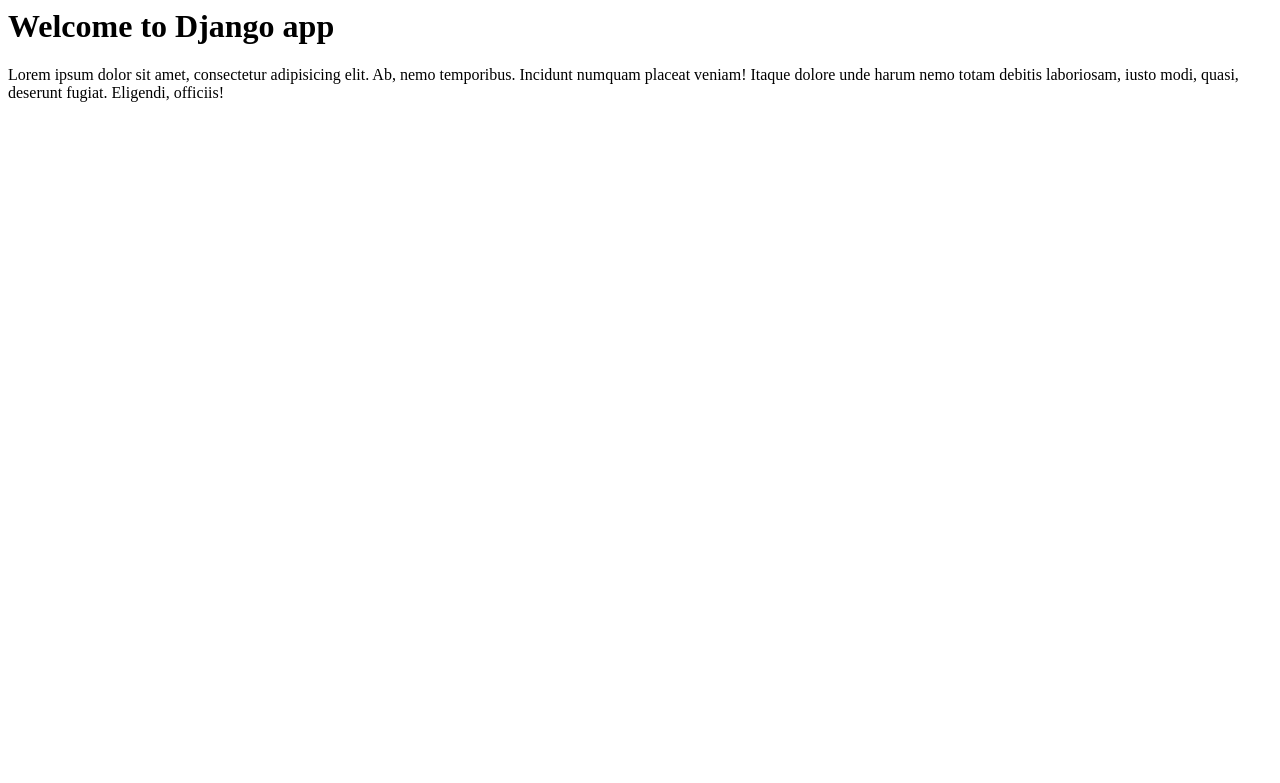
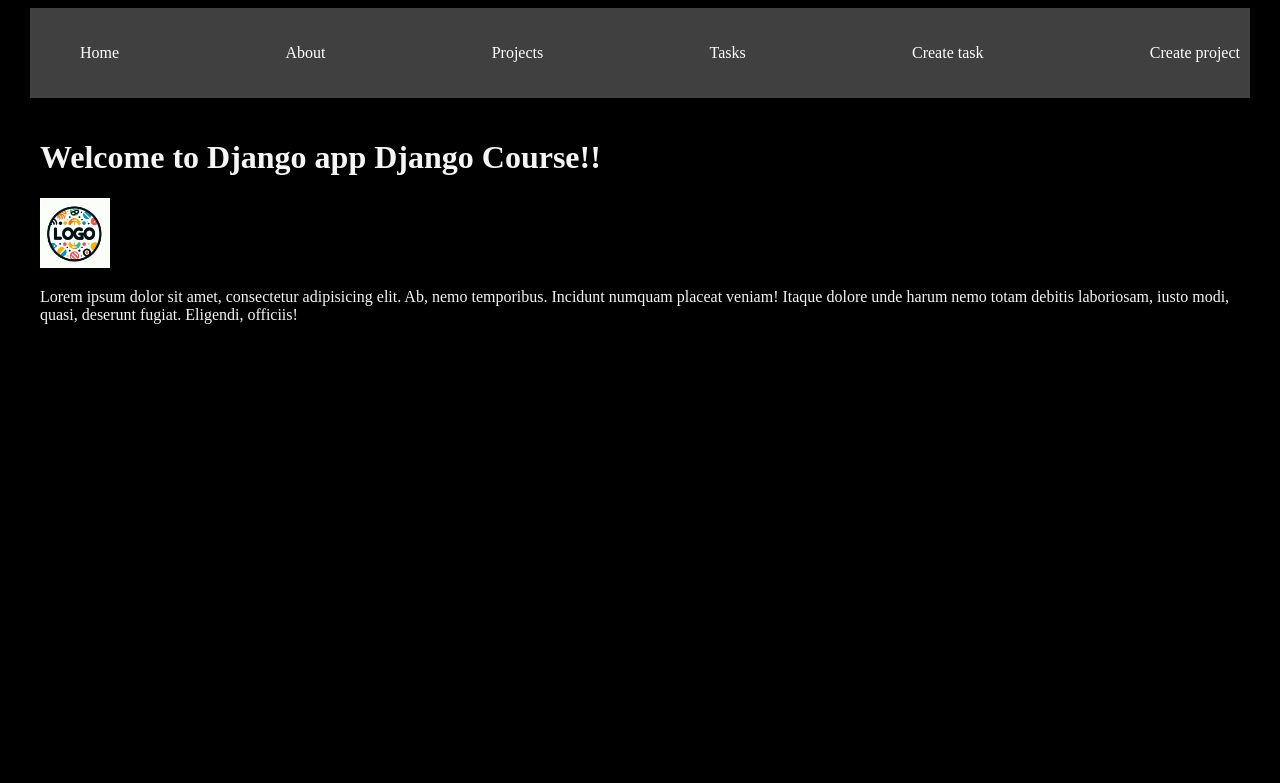
Before and after one commit to LuisEmanuelAC/DjangoProject, a Django app: page / in a window 1280 px wide. Shown: the top 783 px of the page. Run offline with Django 5.2, Linux system fonts and the light colour scheme.

Commit message:
adds tamplates, forms projects and tasks, static files and finished project

```diff
--- a/myapp/models.py
+++ b/myapp/models.py
@@ -10,7 +10,8 @@
 class Task(models.Model):
     title = models.CharField(max_length=200)
     description = models.TextField()
-    Project = models.ForeignKey(Project, on_delete=models.CASCADE)
+    project = models.ForeignKey(Project, on_delete=models.CASCADE)
+    done = models.BooleanField(default=False)
 
     def __str__(self):
         return self.title + ' - ' + self.Project.name
--- /dev/null
+++ b/myapp/static/styles/main.css
@@ -0,0 +1,47 @@
+body {
+    background-color: black;
+    color: whitesmoke;
+}
+
+.navbar {
+    background-color: #404040;
+    padding: 5px 0;
+}
+
+.navbar ul {
+    display: flex;
+    justify-content: space-between;
+}
+
+.navbar ul li {
+    list-style: none;
+}
+
+.navbar ul li a {
+    color: white;
+    text-decoration: none;
+}
+
+.navbar ul li a:hover {
+    color: aquamarine;
+}
+
+.container {
+    max-width: 1200px;
+    margin: auto;
+    padding: 20px 10px;
+}
+
+.card {
+    background-color: whitesmoke;
+    color: black;
+    padding: 20px;
+    margin-bottom: 2px;
+}
+
+.input {
+    background-color: turquoise;
+    padding: 10px;
+    text-align: center;
+    display: block;
+}
--- a/myapp/templates/index.html
+++ b/myapp/templates/index.html
@@ -1,2 +1,11 @@
-<h1>Welcome to Django app</h1>
+{% extends 'layouts/base.html' %}
+
+{% load static %}
+
+{% block content %}
+
+<h1>Welcome to Django app {{ title }}</h1>
+<img src="{% static 'logo.png' %}" alt="" width="70">
 <p>Lorem ipsum dolor sit amet, consectetur adipisicing elit. Ab, nemo temporibus. Incidunt numquam placeat veniam! Itaque dolore unde harum nemo totam debitis laboriosam, iusto modi, quasi, deserunt fugiat. Eligendi, officiis!</p>
+
+{% endblock %}
--- /dev/null
+++ b/myapp/templates/layouts/base.html
@@ -0,0 +1,41 @@
+{% load static %}
+
+<!DOCTYPE html>
+<html lang="en">
+<head>
+    <meta charset="UTF-8">
+    <meta name="viewport" content="width=device-width, initial-scale=1.0">
+    <title>Django Project</title>
+    <link rel="stylesheet" href="{% static 'styles/main.css' %}">
+</head>
+<body>
+    <nav class="navbar container">
+        <ul>
+            <li>
+                <a href="{% url 'index' %}">Home</a>
+            </li>
+            <li>
+                <a href="{% url 'about' %}">About</a>
+            </li>
+            <li>
+                <a href="{% url 'projects' %}">Projects</a>
+            </li>
+            <li>
+                <a href="{% url 'tasks' %}">Tasks</a>
+            </li>
+            <li>
+                <a href="{% url 'create_task' %}">Create task</a>
+            </li>
+            <li>
+                <a href="{% url 'create_project' %}">Create project</a>
+            </li>
+        </ul>
+    </nav>
+
+    <main class="container">
+        {% block content %}
+        {% endblock %}
+    </main>
+
+</body>
+</html>
--- a/myapp/templates/projects.html
+++ /dev/null
@@ -1 +0,0 @@
-<h1>Project</h1>
--- a/myapp/templates/tasks.html
+++ /dev/null
@@ -1 +0,0 @@
-<h1>Tasks</h1>
--- a/myapp/urls.py
+++ b/myapp/urls.py
@@ -2,9 +2,12 @@
 from . import views
 
 urlpatterns = [
-   path('', views.index),
-   path('about/', views.about),
-   path('hello/<str:username>', views.hello),
-   path('projects/', views.Projects),
-   path('tasks/', views.tasks)
+   path('', views.index, name="index"),
+   path('about/', views.about, name="about"),
+   path('hello/<str:username>', views.hello, name="hello"),
+   path('projects/', views.Projects, name="projects"),
+   path('projects/<int:id>', views.project_detail, name="project_detail"),
+   path('tasks/', views.tasks, name="tasks"),
+   path('create_task/', views.create_task, name="create_task"),
+   path('create_project/', views.create_project, name="create_project")
 ]
--- a/myapp/views.py
+++ b/myapp/views.py
@@ -1,23 +1,63 @@
-from django.shortcuts import render
-from django.http import HttpResponse, JsonResponse
+from django.shortcuts import render , redirect
+from django.http import HttpResponse
 from .models import Project, Task
 from django.shortcuts import get_object_or_404
+from .forms import CreateNewTask, CreateNewProject
 
 # Create your views here.
 
 def index(request):
-    return render(request, 'index.html')
+    title = 'Django Course!!'
+    return render(request, 'index.html', {
+        'title': title
+    })
 
 def about(request):
-    return render(request, 'about.html')
+    username = 'luis'
+    return render(request, 'about.html', {
+        'username': username
+    })
 
 def hello(request, username):
     return HttpResponse("<h1>Hello %s</h1>" % username)
 
 def Projects(request):
-    projects = list(Project.objects.values())
-    return JsonResponse(projects, safe=False)
+    # projects = list(Project.objects.values())
+    projects = Project.objects.all()
+    return render(request, 'projects/projects.html', {
+        'projects' : projects
+    })
 
-def tasks(request, title):
-    task = Task.objects.get(title=title)
-    return HttpResponse('task: %s' % task.title)
+def tasks(request):
+    # task = Task.objects.get(title=title)
+    tasks = Task.objects.all()
+    return render(request, 'tasks/tasks.html',{
+        'tasks' : tasks
+    })
+
+def create_task(request):
+    if request.method == 'GET':
+        return render(request, 'tasks/create_task.html', {
+            'form': CreateNewTask()
+        })
+    else:
+        Task.objects.create(title=request.POST['title'], description=request.POST['description'], project_id=1)
+        return redirect('tasks')
+
+def create_project(request):
+    if request.method == 'GET':
+        return render(request, 'projects/create_project.html', {
+            'form' : CreateNewProject()
+        })
+    else:
+        Project.objects.create(name=request.POST['name'])
+        return redirect('projects')
+
+def project_detail(request, id):
+    project = get_object_or_404(Project, id=id)
+    tasks = Task.objects.filter(project_id=id)
+    print(project)
+    return render(request, 'projects/detail.html', {
+        'project' : project,
+        'tasks' : tasks
+    })
```
Also changed, not shown: myapp/forms.py (added, +8 -0 lines), myapp/templates/about.html (+9 -0 lines), myapp/templates/projects/create_project.html (added, +16 -0 lines), myapp/templates/projects/detail.html (added, +15 -0 lines), myapp/templates/projects/projects.html (added, +17 -0 lines), myapp/templates/tasks/create_task.html (added, +15 -0 lines), myapp/templates/tasks/tasks.html (added, +24 -0 lines), db.sqlite3, myapp/migrations/0003_task_done.py (added), myapp/static/logo.png (added).
